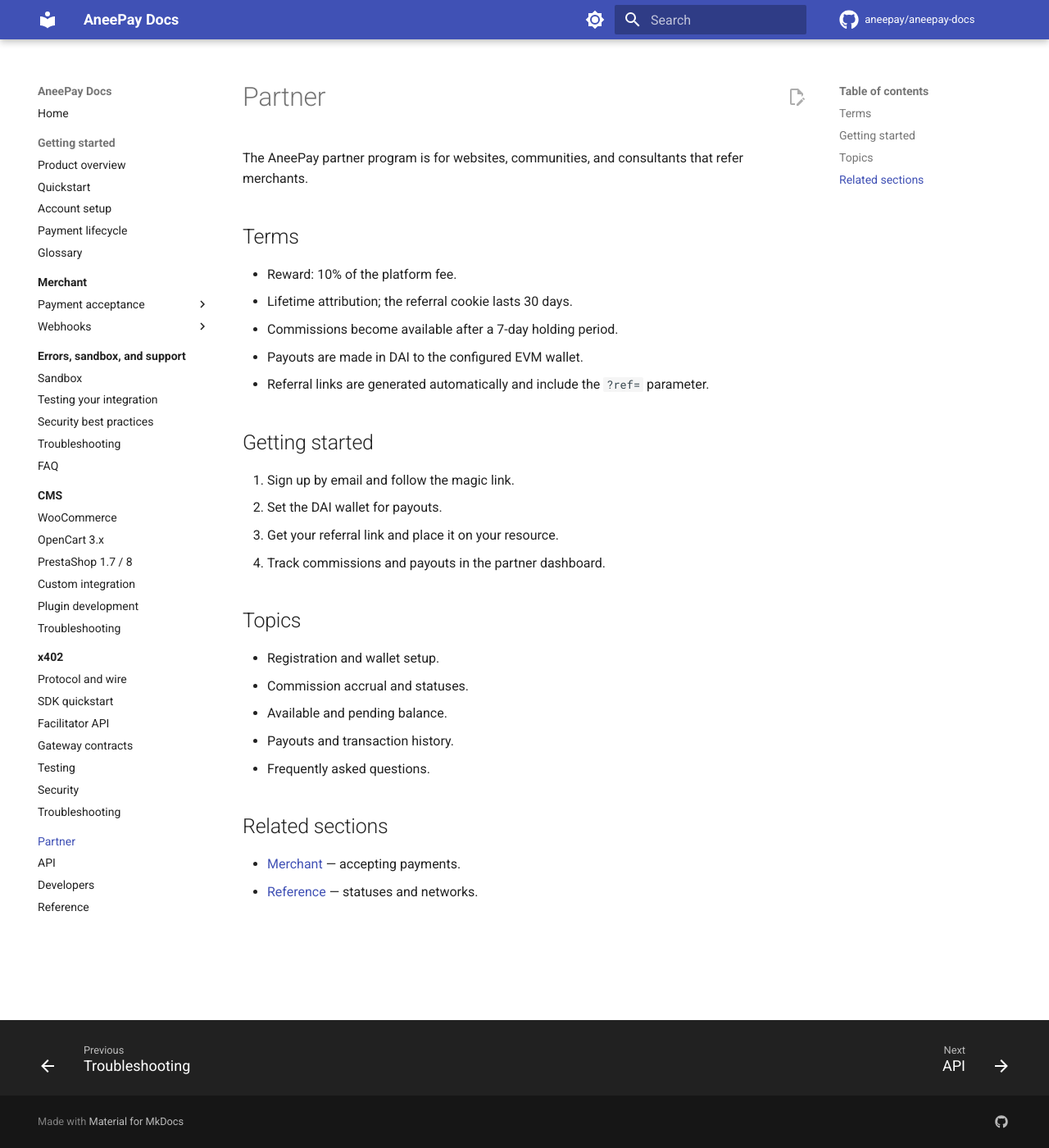
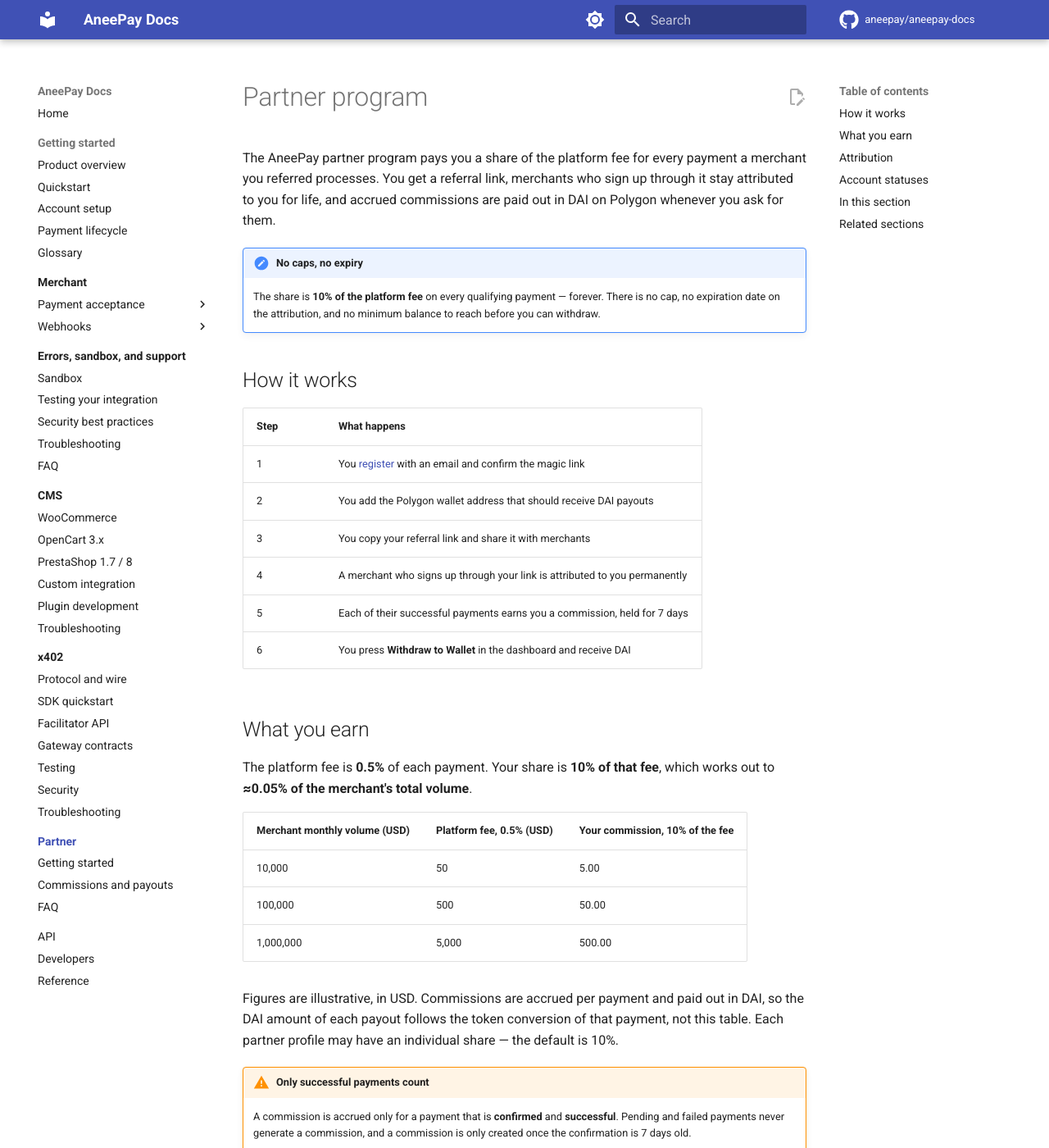
Before and after one commit to aneepay/aneepay-docs, an MkDocs documentation site: the page built from docs/partner/index.md, in a window 1280 px wide and 1400 px high. Shown: the whole window at 82% size. Built offline with MkDocs 1.6.1 and Material for MkDocs 9.7.7, drawn with Linux system fonts in a browser that asks for light colours; comment, search, counter and statistics services are not loaded; some of the changed text lies outside the part shown.

Commit message:
docs: add partner program guide

```diff
--- a/docs/partner/index.md
+++ b/docs/partner/index.md
@@ -1,31 +1,86 @@
-# Partner
+# Partner program
 
-The AneePay partner program is for websites, communities, and consultants that refer merchants.
+The AneePay partner program pays you a share of the platform fee for every
+payment a merchant you referred processes. You get a referral link, merchants
+who sign up through it stay attributed to you for life, and accrued commissions
+are paid out in DAI on Polygon whenever you ask for them.
 
-## Terms
+!!! note "No caps, no expiry"
 
-- Reward: 10% of the platform fee.
-- Lifetime attribution; the referral cookie lasts 30 days.
-- Commissions become available after a 7-day holding period.
-- Payouts are made in DAI to the configured EVM wallet.
-- Referral links are generated automatically and include the `?ref=` parameter.
+    The share is **10% of the platform fee** on every qualifying payment —
+    forever. There is no cap, no expiration date on the attribution, and no
+    minimum balance to reach before you can withdraw.
 
-## Getting started
+## How it works
 
-1. Sign up by email and follow the magic link.
-2. Set the DAI wallet for payouts.
-3. Get your referral link and place it on your resource.
-4. Track commissions and payouts in the partner dashboard.
+| Step | What happens                                                                       |
+| ---- | ---------------------------------------------------------------------------------- |
+| 1    | You [register](getting-started.md) with an email and confirm the magic link        |
+| 2    | You add the Polygon wallet address that should receive DAI payouts                 |
+| 3    | You copy your referral link and share it with merchants                            |
+| 4    | A merchant who signs up through your link is attributed to you permanently         |
+| 5    | Each of their successful payments earns you a commission, held for 7 days          |
+| 6    | You press **Withdraw to Wallet** in the dashboard and receive DAI                  |
 
-## Topics
+## What you earn
 
-- Registration and wallet setup.
-- Commission accrual and statuses.
-- Available and pending balance.
-- Payouts and transaction history.
-- Frequently asked questions.
+The platform fee is **0.5%** of each payment. Your share is **10% of that
+fee**, which works out to **≈0.05% of the merchant's total volume**.
+
+| Merchant monthly volume (USD) | Platform fee, 0.5% (USD) | Your commission, 10% of the fee |
+| ----------------------------  | ------------------------ | ------------------------------- |
+| 10,000                        | 50                       | 5.00                            |
+| 100,000                       | 500                      | 50.00                           |
+| 1,000,000                     | 5,000                    | 500.00                          |
+
+Figures are illustrative, in USD. Commissions are accrued per payment and paid
+out in DAI, so the DAI amount of each payout follows the token conversion of
+that payment, not this table. Each partner profile may have an individual
+share — the default is 10%.
+
+!!! warning "Only successful payments count"
+
+    A commission is accrued only for a payment that is **confirmed** and
+    **successful**. Pending and failed payments never generate a commission, and
+    a commission is only created once the confirmation is 7 days old.
+
+## Attribution
+
+- Your link carries your partner ID as a `?ref=` parameter, for example
+  `https://example.com/?ref=<your-id>`.
+- Visiting **any** page with your link stores a referral cookie that lasts
+  **30 days**.
+- The cookie becomes a permanent attribution when the merchant **creates their
+  account** while the cookie is still valid.
+- Attribution is **first touch**: a later click on someone else's link does not
+  re-attribute the account, and the commission never moves away from you.
+
+See [Getting started](getting-started.md) for the exact flow and
+[FAQ](faq.md#attribution) for edge cases.
+
+## Account statuses
+
+| Status     | Meaning                                                           |
+| ---------- | ----------------------------------------------------------------  |
+| `Pending`  | Registered, waiting for you to confirm the magic link             |
+| `Active`   | Earning and payable — set automatically when you confirm the link |
+| `Disabled` | Accruals are paused; contact support to have it re-enabled        |
+
+Only **active** partners accrue commissions and can withdraw. The dashboard is
+available once your status is `active` and a wallet is on file.
+
+## In this section
+
+| Page                                                   | Covers                                                                |
+| ------------------------------------------------------ | --------------------------------------------------------------------- |
+| [Getting started](getting-started.md)                  | Email registration, the magic link, wallet setup, your referral link  |
+| [Commissions and payouts](commissions-and-payouts.md)  | Accrual, the 7-day hold, available balance, DAI payouts, history      |
+| [FAQ](faq.md)                                          | Partner questions grouped by topic                                    |
 
 ## Related sections
 
-- [Merchant](../merchant/index.md) — accepting payments.
-- [Reference](../reference/index.md) — statuses and networks.
+- [Merchant](../merchant/index.md) — what the merchants you refer are signing
+  up for.
+- [API reference](../api/index.md) — the payments that generate your
+  commissions.
+- [FAQ](../faq.md#partners) — short answers about the partner program.
--- a/mkdocs.yml
+++ b/mkdocs.yml
@@ -99,7 +99,11 @@ nav:
       - Testing: x402/testing.md
       - Security: x402/security.md
       - Troubleshooting: x402/troubleshooting.md
-  - Partner: partner/index.md
+  - Partner:
+      - Overview: partner/index.md
+      - Getting started: partner/getting-started.md
+      - Commissions and payouts: partner/commissions-and-payouts.md
+      - FAQ: partner/faq.md
   - API: api/index.md
   - Developers: developers/index.md
   - Reference: reference/index.md
```
Also changed, not shown: docs/partner/commissions-and-payouts.md (added, +146 -0 lines), docs/partner/faq.md (added, +166 -0 lines), docs/partner/getting-started.md (added, +125 -0 lines).
